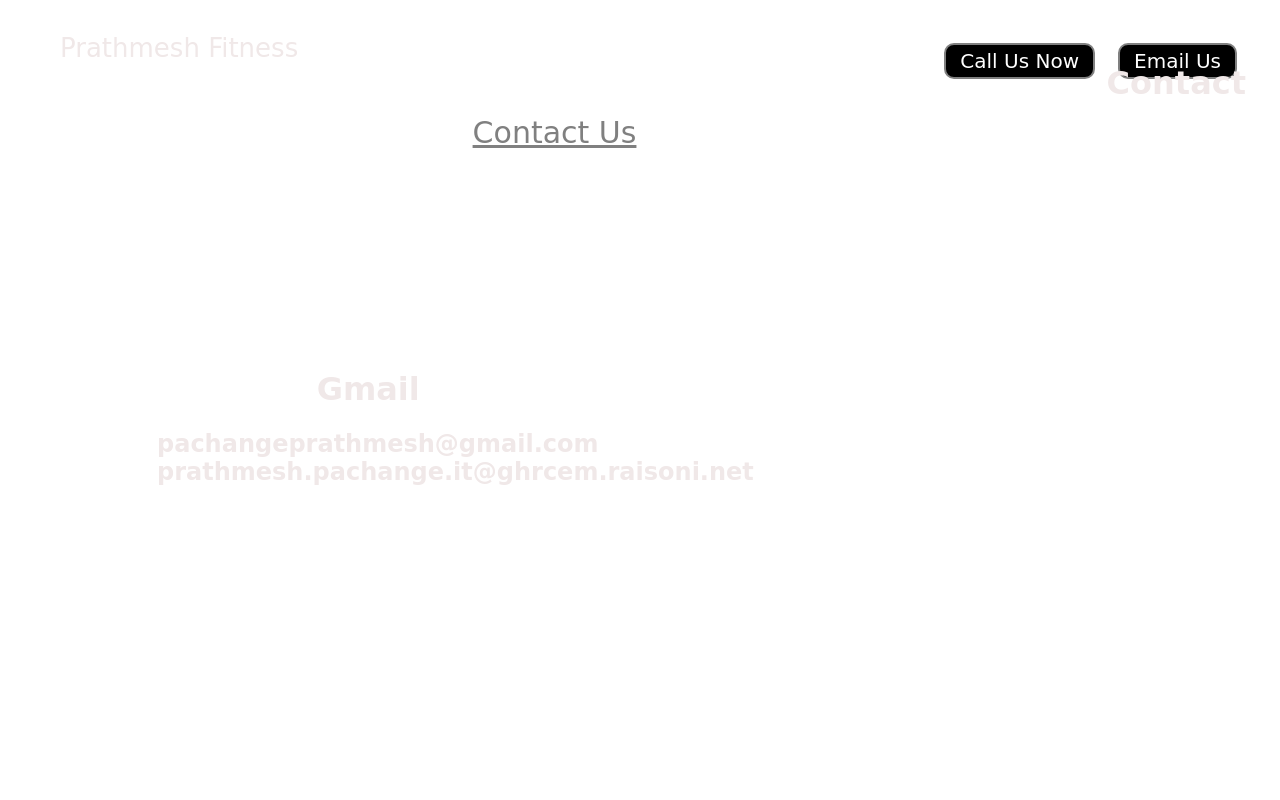
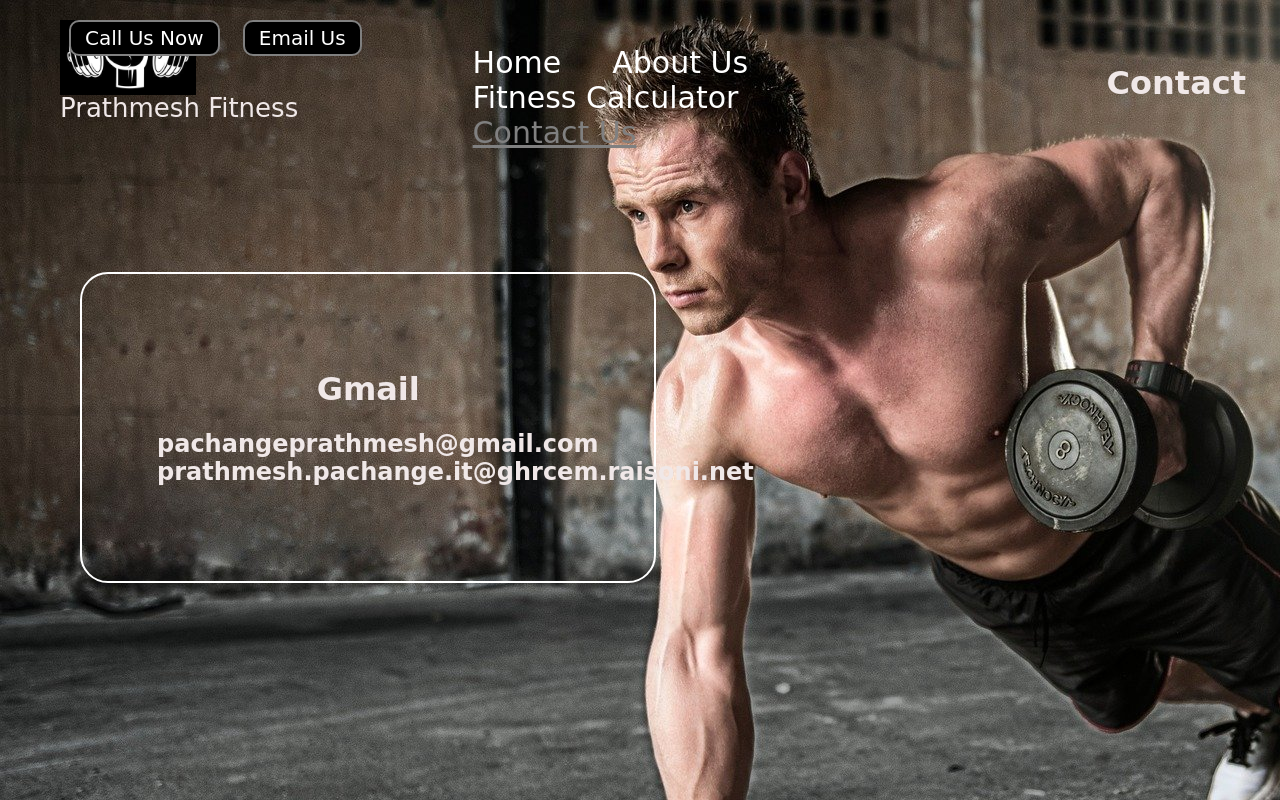
Before and after one commit to Prathmeshpachange/Project.2, a plain HTML site: page Contact.html in a window 1280 px wide. Drawn offline with Linux system fonts and the light colour scheme; files that its build step writes are made by us from their sources; a web font is replaced by a local one.

Commit message:
Update Contact.html

```diff
--- a/Contact.html
+++ b/Contact.html
@@ -15,7 +15,7 @@
         color: rgb(240, 232, 232);
         margin: 0px;
         padding: 0px;
-        background: url('img/bg.jpg.jpg');
+        background: url('bg.jpg.jpg');
     }
 
     .left {
@@ -126,7 +126,7 @@
     <header class="header">
         <!-- Left box for logo -->
         <div class="left">
-            <img src="img/gym.png.png" alt="">
+            <img src="gym.png.png" alt="">
             <div>Prathmesh Fitness</div>
         </div>
         <!-- Mid box for navbar -->
@@ -140,7 +140,7 @@
         </div>
 
         <!-- Right box for buttons -->
-        <div class="right">
+        <div class="left">
             <button class="btn">Call Us Now</button>
             <button class="btn">Email Us</button>
         </div>
```
